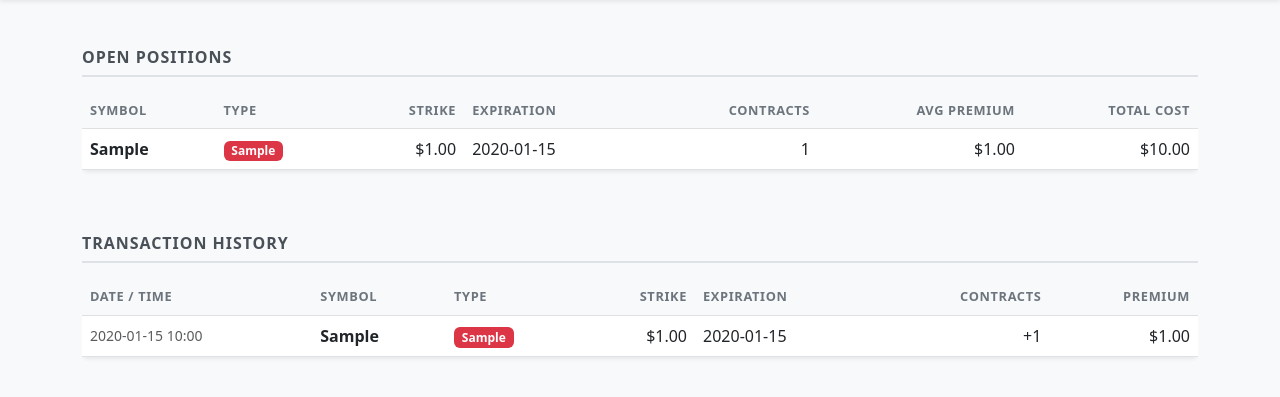
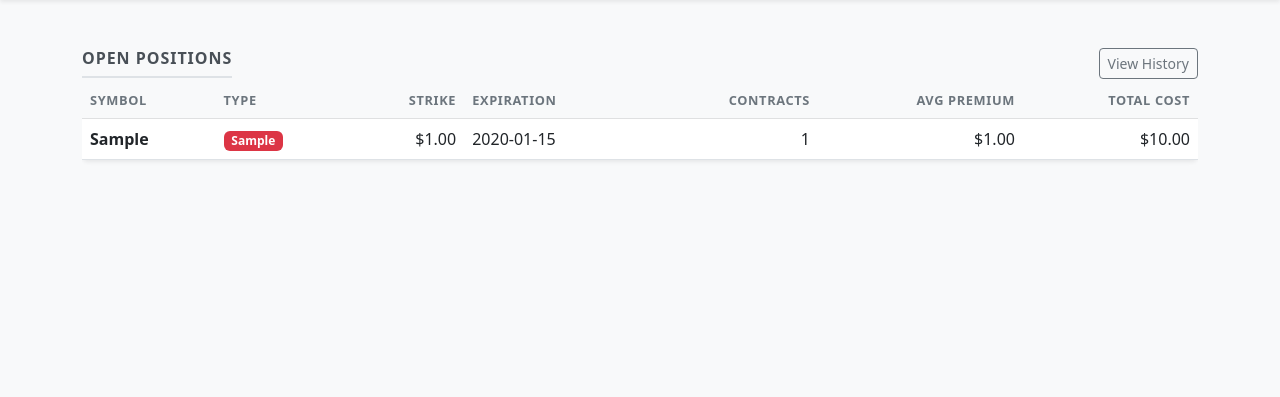
Before and after one commit to umanchanda/umanchandastocks, a Flask app: page /options/ in a window 1280 px wide. Shown: the part 60-457 px from the top of the page. Run offline with Flask 3, Linux system fonts and the light colour scheme; the visitor is signed in with stand-in values (Sample User, id 1); tables that the repository leaves empty hold one stand-in row (values such as "Sample post").

Commit message:
Add dedicated options transaction history page (#18)
- New route GET /options/history returning transactions newest-first
- New template options/history.html with Buy/Sell badges, call/put
  badges, color-coded contract count, and calculated total column
- "History" added to the Options navbar dropdown
- Portfolio page trimmed to open positions only, with a "View History"
  link — history now lives on its own page

https://claude.ai/code/session_01JtZrjPLhcQs83kF5vd7ym8

Co-authored-by: Claude <noreply@anthropic.com>

```diff
--- a/routes/options.py
+++ b/routes/options.py
@@ -157,6 +157,15 @@ def sell():
     return render_template("options/sell.html", positions=positions)
 
 
+@options_bp.route("/history")
+@login_required
+def history():
+    transactions = OptionTransaction.query.filter_by(
+        user_id=session["user_id"]
+    ).order_by(OptionTransaction.datetime.desc()).all()
+    return render_template("options/history.html", transactions=transactions)
+
+
 @options_bp.route("/chain/<symbol>")
 @login_required
 def chain_expirations(symbol):
--- a/templates/layout.html
+++ b/templates/layout.html
@@ -41,6 +41,7 @@
                                     <li><a class="dropdown-item" href="/options/">Portfolio</a></li>
                                     <li><a class="dropdown-item" href="/options/buy">Buy Options</a></li>
                                     <li><a class="dropdown-item" href="/options/sell">Sell Options</a></li>
+                                    <li><a class="dropdown-item" href="/options/history">History</a></li>
                                 </ul>
                             </li>
                         </ul>
--- a/templates/options/portfolio.html
+++ b/templates/options/portfolio.html
@@ -3,7 +3,10 @@
 {% block title %}Options Portfolio{% endblock %}
 
 {% block main %}
-<h2 class="section-heading">Open Positions</h2>
+<div class="d-flex justify-content-between align-items-center mb-1">
+    <h2 class="section-heading mb-0">Open Positions</h2>
+    <a class="btn btn-sm btn-outline-secondary" href="/options/history">View History</a>
+</div>
 
 {% if positions %}
 <div class="table-responsive">
@@ -37,42 +40,4 @@
 {% else %}
 <p class="text-muted">No open options positions. <a href="/options/buy">Buy options</a>.</p>
 {% endif %}
-
-<h2 class="section-heading mt-5">Transaction History</h2>
-
-{% if transactions %}
-<div class="table-responsive">
-    <table class="table table-hover bg-white rounded shadow-sm">
-        <thead class="table-light">
-            <tr>
-                <th>Date / Time</th>
-                <th>Symbol</th>
-                <th>Type</th>
-                <th class="text-end">Strike</th>
-                <th>Expiration</th>
-                <th class="text-end">Contracts</th>
-                <th class="text-end">Premium</th>
-            </tr>
-        </thead>
-        <tbody>
-            {% for tx in transactions %}
-            {% set is_buy = tx.contracts > 0 %}
-            <tr>
-                <td class="text-muted small">{{ tx.datetime.strftime('%Y-%m-%d %H:%M') if tx.datetime else '—' }}</td>
-                <td><strong>{{ tx.symbol }}</strong></td>
-                <td><span class="badge {{ 'bg-success' if tx.option_type == 'call' else 'bg-danger' }}">{{ tx.option_type | capitalize }}</span></td>
-                <td class="text-end">{{ tx.strike | usd }}</td>
-                <td>{{ tx.expiration }}</td>
-                <td class="text-end {{ 'text-buy' if is_buy else 'text-sell' }}">
-                    {{ '+' if is_buy else '' }}{{ tx.contracts }}
-                </td>
-                <td class="text-end">{{ tx.premium | usd }}</td>
-            </tr>
-            {% endfor %}
-        </tbody>
-    </table>
-</div>
-{% else %}
-<p class="text-muted">No options transactions yet.</p>
-{% endif %}
 {% endblock %}
```
Also changed, not shown: templates/options/history.html (added, +47 -0 lines).
